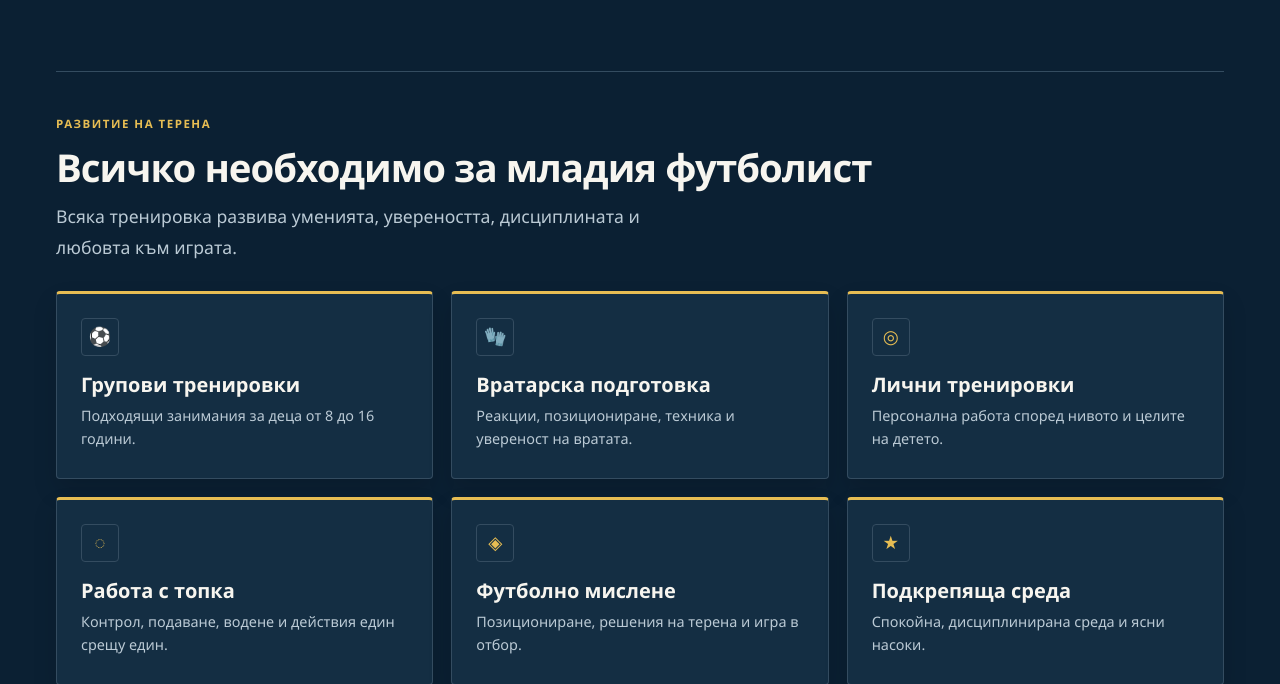
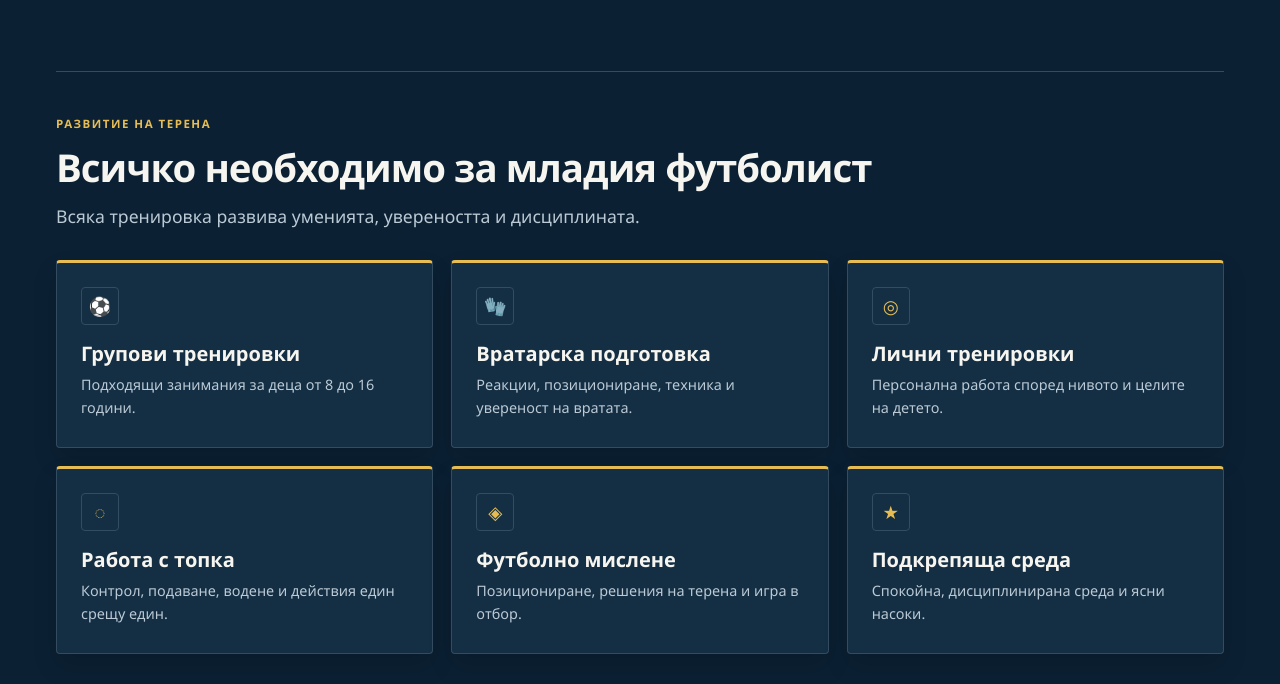
Before and after one commit to martiparty2000/marevstars.com, a Django app: page / in a window 1280 px wide. Shown: the part 1011-1695 px from the top of the page. Run offline with Django 5.2, Linux system fonts and the light colour scheme.

Commit message:
Refine Bulgarian player development copy

```diff
--- a/templates/home.html
+++ b/templates/home.html
@@ -31,7 +31,7 @@
     <div class="section-heading"><div><p class="eyebrow">Development on the pitch</p><h2 id="development-title">Everything a young footballer needs</h2><p class="lead">Every session helps children build skills, confidence, discipline and a love for the game.</p></div></div>
     <div class="development-grid"><article class="development-card"><span class="development-icon">⚽</span><h3>Group training</h3><p>Suitable sessions for children aged 8 to 16.</p></article><article class="development-card"><span class="development-icon">🧤</span><h3>Goalkeeper training</h3><p>Reactions, positioning, technique and confidence in goal.</p></article><article class="development-card"><span class="development-icon">◎</span><h3>Individual sessions</h3><p>Personal work based on each child’s level and goals.</p></article><article class="development-card"><span class="development-icon">◌</span><h3>Work with the ball</h3><p>Control, passing, dribbling and one-on-one situations.</p></article><article class="development-card"><span class="development-icon">◈</span><h3>Football awareness</h3><p>Positioning, decision-making and playing as a team.</p></article><article class="development-card"><span class="development-icon">★</span><h3>Supportive environment</h3><p>A calm, disciplined setting with clear guidance.</p></article></div>
   {% else %}
-    <div class="section-heading"><div><p class="eyebrow">Развитие на терена</p><h2 id="development-title">Всичко необходимо за младия футболист</h2><p class="lead">Всяка тренировка развива уменията, увереността, дисциплината и любовта към играта.</p></div></div>
+    <div class="section-heading"><div><p class="eyebrow">Развитие на терена</p><h2 id="development-title">Всичко необходимо за младия футболист</h2><p class="lead">Всяка тренировка развива уменията, увереността и дисциплината.</p></div></div>
     <div class="development-grid"><article class="development-card"><span class="development-icon">⚽</span><h3>Групови тренировки</h3><p>Подходящи занимания за деца от 8 до 16 години.</p></article><article class="development-card"><span class="development-icon">🧤</span><h3>Вратарска подготовка</h3><p>Реакции, позициониране, техника и увереност на вратата.</p></article><article class="development-card"><span class="development-icon">◎</span><h3>Лични тренировки</h3><p>Персонална работа според нивото и целите на детето.</p></article><article class="development-card"><span class="development-icon">◌</span><h3>Работа с топка</h3><p>Контрол, подаване, водене и действия един срещу един.</p></article><article class="development-card"><span class="development-icon">◈</span><h3>Футболно мислене</h3><p>Позициониране, решения на терена и игра в отбор.</p></article><article class="development-card"><span class="development-icon">★</span><h3>Подкрепяща среда</h3><p>Спокойна, дисциплинирана среда и ясни насоки.</p></article></div>
   {% endif %}
 </section>
```
